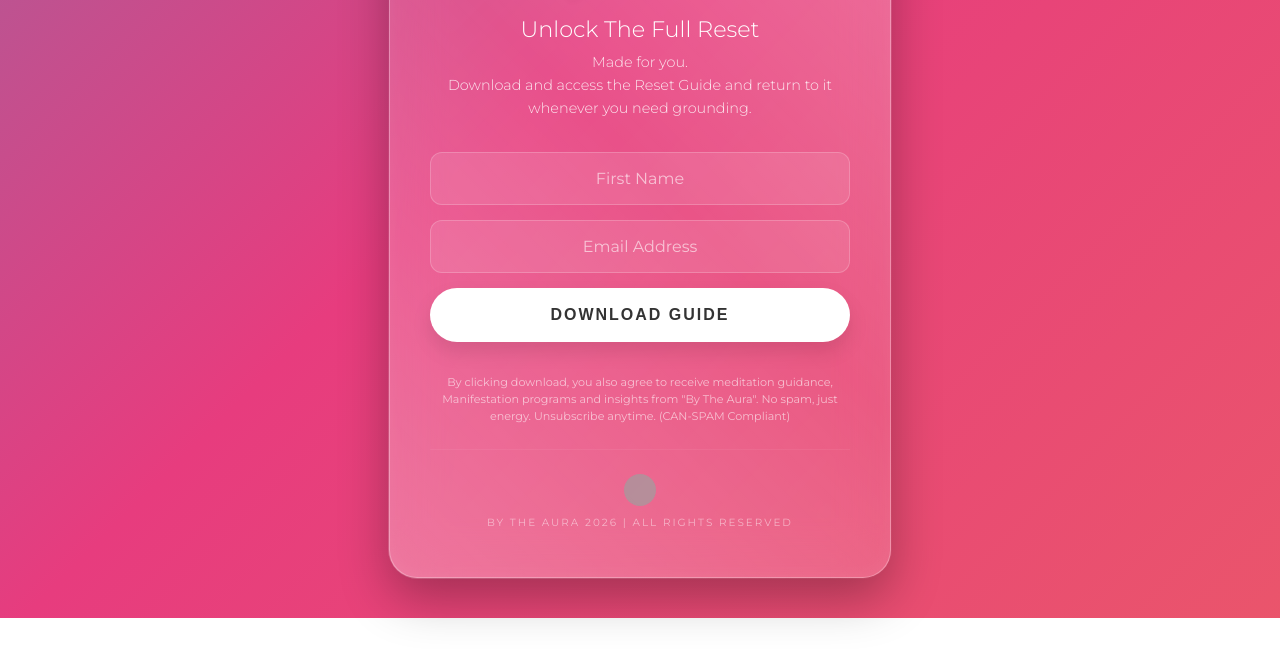
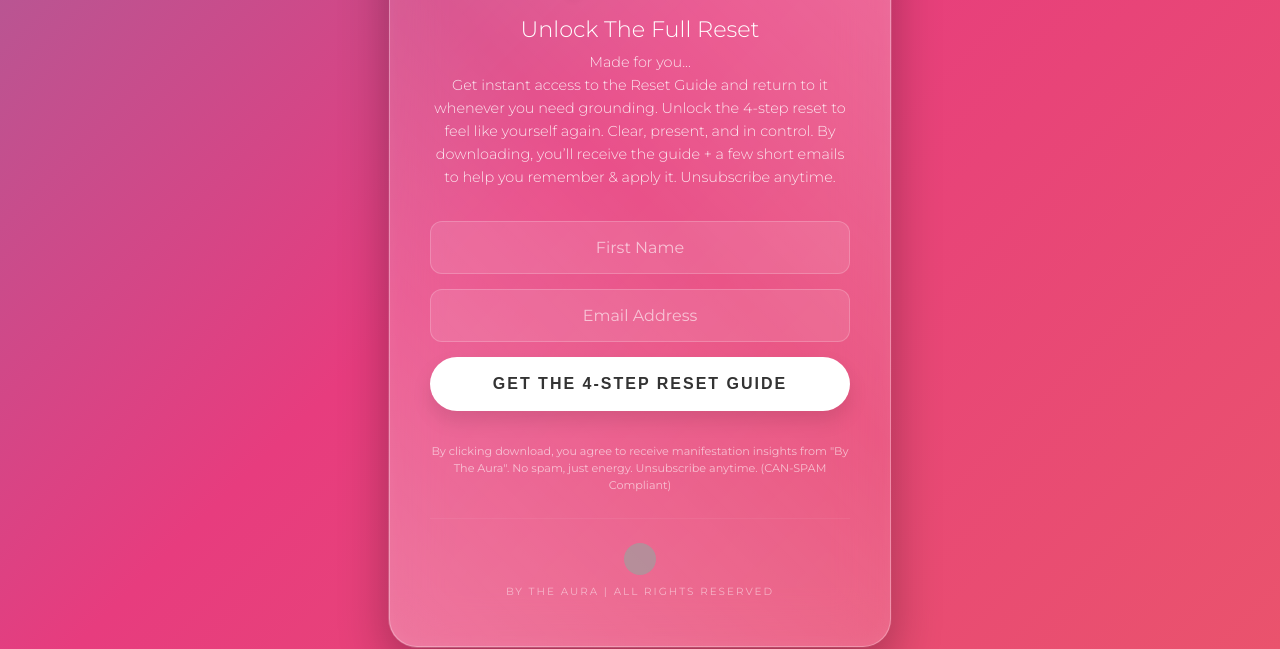
Before and after one commit to ahmedhamed249/by-the-aura, a plain HTML site: page index.html in a window 1280 px wide. Shown: the part 354-1003 px from the top of the page. Before the commit the page ends 972 px from the top, so only its background shows below. Drawn offline with Linux system fonts and the light colour scheme; grey boxes are pictures that could not be loaded; a web font is replaced by a local one.

Commit message:
Revise index.html content and update links
Updated content and links in index.html for clarity and accuracy.

```diff
--- a/index.html
+++ b/index.html
@@ -3,6 +3,10 @@
 <head>
     <meta charset="UTF-8">
     <meta name="viewport" content="width=device-width, initial-scale=1.0">
+
+    <!-- Pinterest Domain Verification Tag -->
+    <meta name="p:domain_verify" content="696c0454365ff747d74fe04059fc5830"/>
+
     <title>By The Aura | Unlock The Full Reset</title>
 
     <!-- FAVICON -->
@@ -92,14 +96,11 @@
             width: 90%;
             max-width: 420px;
             text-align: center;
-
-            /* Sleek Modern Frame */
             border: 1px solid rgba(255, 255, 255, 0.3);
             box-shadow: 0 20px 50px rgba(0, 0, 0, 0.3),
                         inset 0 0 20px rgba(255, 255, 255, 0.05);
         }
 
-        /* Decorative border glow effect */
         .container::before {
             content: '';
             position: absolute;
@@ -177,7 +178,6 @@
             box-shadow: 0 0 15px rgba(255,255,255,0.2);
         }
 
-        /* Updated CTA Button with Vibrant Purple Hover */
         .cta-button {
             width: 100%;
             padding: 18px;
@@ -257,14 +257,15 @@
 
     <div class="main-content">
         <div class="container">
-            <!-- Top Preview Image -->
-            <img src="https://drive.google.com/thumbnail?id=1TJ69ZhSvk0n7nXXn1AOsoKBbxKjEb_jz&sz=w400" alt="Reset Guide Preview" class="report-preview" onerror="this.style.display='none'">
+            <img src="https://drive.google.com/file/d/1bK6EZr6aqGaVwC_97cZ5PdpTDsk8EdfD/view?usp=sharing" alt="Reset Guide Preview" class="report-preview" onerror="this.style.display='none'">
 
             <div class="brand-logo">By The Aura</div>
             <h2>Unlock The Full Reset</h2>
             <div class="sub-text">
-                Made for you.<br>
-                Download and access the Reset Guide and return to it whenever you need grounding.
+                Made for you...<br>
+
+                Get instant access to the Reset Guide and return to it whenever you need grounding.
+                Unlock the 4-step reset to feel like yourself again. Clear, present, and in control. By downloading, you’ll receive the guide + a few short emails to help you remember & apply it. Unsubscribe anytime.
             </div>
 
             <form id="emailForm">
@@ -272,20 +273,20 @@
                 <input type="email" id="email" placeholder="Email Address" required autocomplete="email">
 
                 <button type="submit" id="submitBtn" class="cta-button">
-                    Download Guide
+                    Get The 4-Step Reset Guide
                 </button>
             </form>
 
             <p id="loadingMsg">Vibrations rising... preparing your guide.</p>
 
             <div class="disclaimer">
-                By clicking download, you also agree to receive meditation guidance, Manifestation programs and insights from "By The Aura".
+                By clicking download, you agree to receive manifestation insights from "By The Aura".
                 No spam, just energy. Unsubscribe anytime. (CAN-SPAM Compliant)
             </div>
 
             <div class="footer">
                 <img src="https://yt3.ggpht.com/nPwfYUxKnpNSw8q5ipobRIYf-bVr1x2tdSaMNuFLiTTD2G0ZN3mp8xv3XhNouZvNqk9dqrUO=s600-c-k-c0x00ffffff-no-rj-rp-mo" alt="Logo" class="footer-logo">
-                <div class="footer-text">By The Aura 2026 | All Rights Reserved</div>
+                <div class="footer-text">By The Aura | All Rights Reserved</div>
             </div>
         </div>
     </div>
@@ -304,7 +305,7 @@
             measurementId: "G-8P5D369FZW"
         };
 
-        const PDF_URL = "https://drive.google.com/file/d/184nyrLuXhLxaz1KYZX2JJBwJu_7JgZdg/view?usp=sharing";
+        const PDF_URL = "https://drive.google.com/file/d/1nO3a7O2rx2d1zGzyO6e5yh7xMrYpuHpL/view?usp=sharing";
         const REDIRECT_URL = "https://beacons.ai/bytheaura555";
 
         const app = initializeApp(firebaseConfig);
@@ -332,10 +333,8 @@
                     source: "Reset Guide Bridge Page"
                 });
 
-                // 1. Open PDF in a new tab
                 window.open(PDF_URL, '_blank');
 
-                // 2. Redirect the main page to the Beacons link
                 setTimeout(() => {
                     window.location.href = REDIRECT_URL;
                 }, 1000);
```
